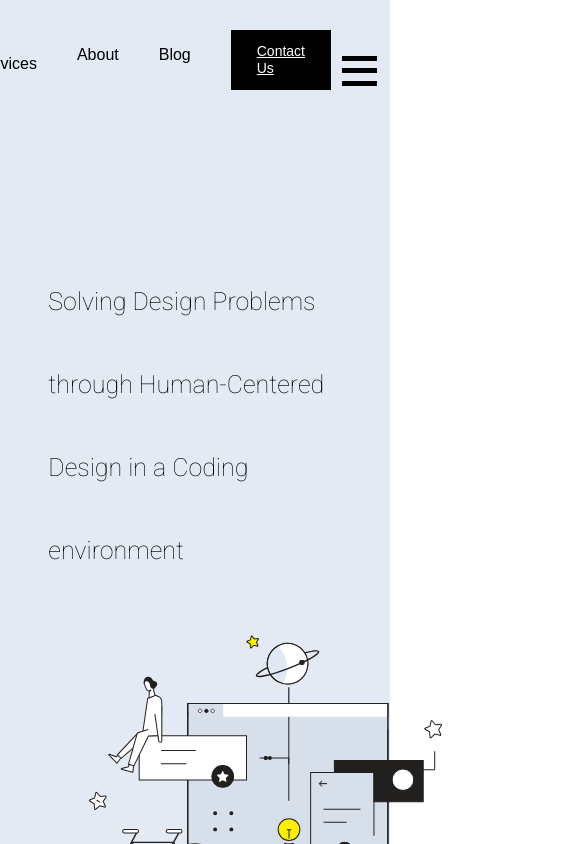
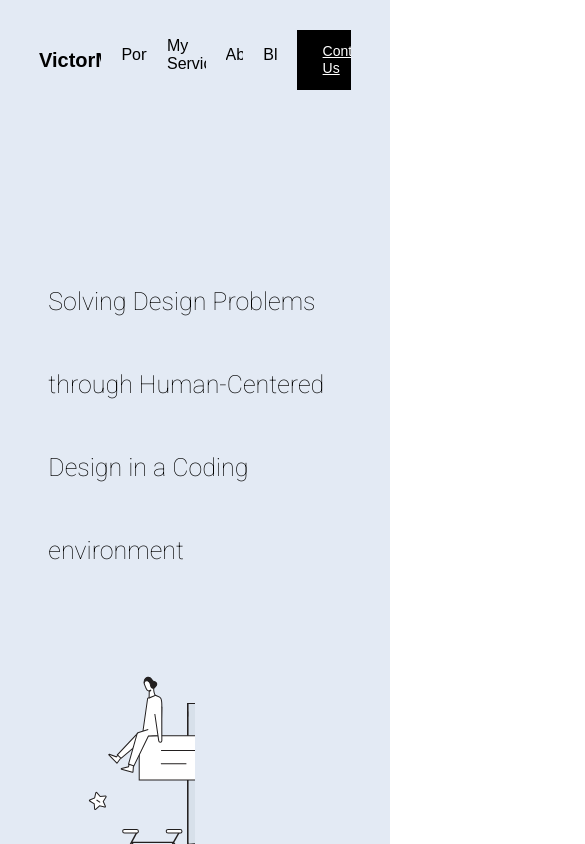
Before and after one commit to LuffyDrago/begin, a React (Create React App) app: page / in a window 390 px wide. Shown: the top 844 px of the page, 585 px wide, since content can reach past the window. Built offline with nearby package versions, Linux system fonts and the light colour scheme; a web font is replaced by a local one.

Commit message:
Fixing Responsiveness

```diff
--- a/src/Elements/Heading/HeadingContent.jsx
+++ b/src/Elements/Heading/HeadingContent.jsx
@@ -27,6 +27,7 @@ const Heading = () => {
           <div className="heroright">
             <div className="image-icon">
               <Lottie
+                className="lotta"
                 options={defaultOptions}
                 height={400}
                 width={400}
--- a/src/index.css
+++ b/src/index.css
@@ -8,6 +8,7 @@
     margin: 0;
     padding: 0;
     box-sizing: border-box;
+    overflow-x: hidden;
 }
 
 body {
```
